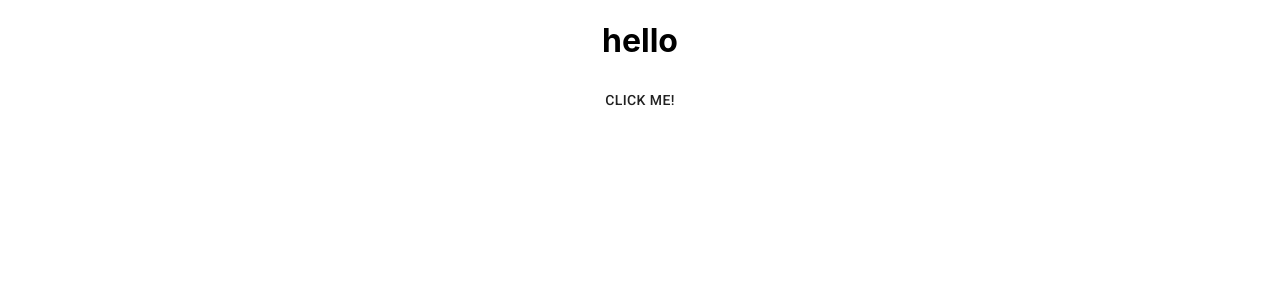
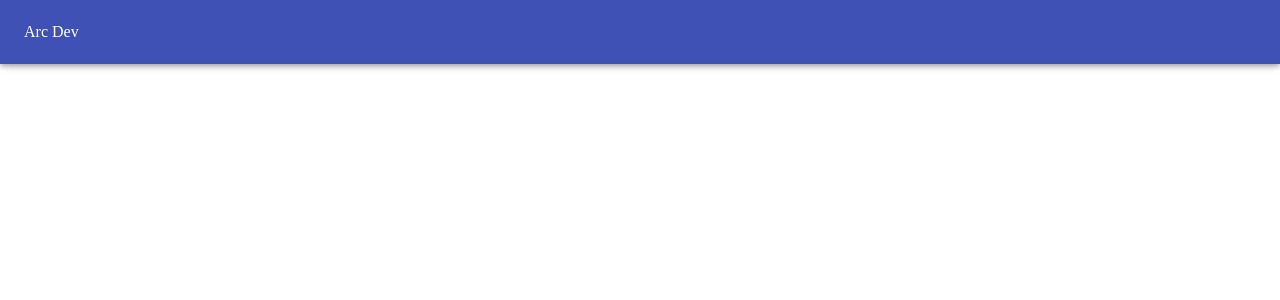
Before and after one commit to aniket1012/archdevelopment, a React (Create React App) app: page / in a window 1280 px wide. Shown: the top 300 px of the page. Built offline with nearby package versions, Linux system fonts and the light colour scheme.

Commit message:
added a header with an appbar from material UI

```diff
--- a/src/App.js
+++ /dev/null
@@ -1,14 +0,0 @@
-import React from 'react'
-import { Button } from '@material-ui/core';
-import './App.css';
-
-function App() {
-  return (
-    <div className="App">
-      <h1>hello</h1>
-      <Button variant='contianed'>Click Me!</Button>
-    </div>
-  );
-}
-
-export default App;
--- /dev/null
+++ b/src/Components/App.js
@@ -0,0 +1,15 @@
+import React from 'react'
+import Header from './UI/Header';
+
+
+
+function App() {
+  return (
+    <div className="App">
+      <Header/>
+      Hello
+    </div>
+  );
+}
+
+export default App;
--- /dev/null
+++ b/src/Components/UI/Header.js
@@ -0,0 +1,20 @@
+import React from 'react'
+import {
+  AppBar,
+  Toolbar,
+  Typography,
+  Button,
+  IconButton,
+} from "@material-ui/core";
+
+const Header =(props)  => {
+
+
+    return (
+        <AppBar>
+            <Toolbar>Arc Dev</Toolbar>
+        </AppBar>
+    )
+}
+
+export default Header
--- a/src/index.css
+++ /dev/null
@@ -1,13 +0,0 @@
-body {
-  margin: 0;
-  font-family: -apple-system, BlinkMacSystemFont, 'Segoe UI', 'Roboto', 'Oxygen',
-    'Ubuntu', 'Cantarell', 'Fira Sans', 'Droid Sans', 'Helvetica Neue',
-    sans-serif;
-  -webkit-font-smoothing: antialiased;
-  -moz-osx-font-smoothing: grayscale;
-}
-
-code {
-  font-family: source-code-pro, Menlo, Monaco, Consolas, 'Courier New',
-    monospace;
-}
```
Also changed, not shown: src/index.js (+1 -6 lines).
